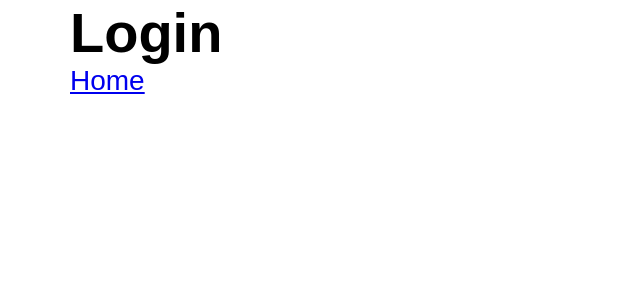
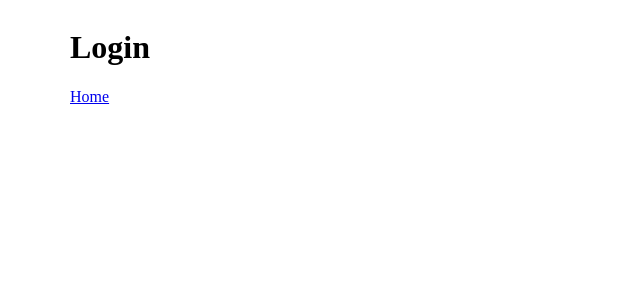
Before and after one commit to jr-duarte/nextjs-boilerplate, a Next.js app: page /login in a window 1280 px wide. Shown: the top 300 px of the page, without its empty margins (0-640 px from the left). Built offline with nearby package versions, Linux system fonts and the light colour scheme.

Commit message:
chore: ajustes

```diff
--- a/src/pages/login/index.tsx
+++ b/src/pages/login/index.tsx
@@ -10,7 +10,6 @@ import Link from 'next/link';
 
 const Login: NextPageWithLayout = () => {
   return (
-    <TemplateDefault>
     <Container>
       <GridRow>
         <GridCol col={10}>
@@ -19,7 +18,6 @@ const Login: NextPageWithLayout = () => {
         </GridCol>
       </GridRow>
     </Container>
-    </TemplateDefault>
   );
 };
 
```
Also changed, not shown: src/pages/index.tsx (+7 -5 lines). Lines whose indentation alone changed are shown as unchanged.
